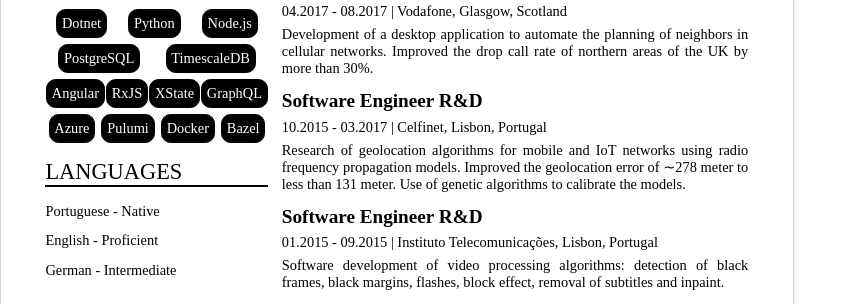
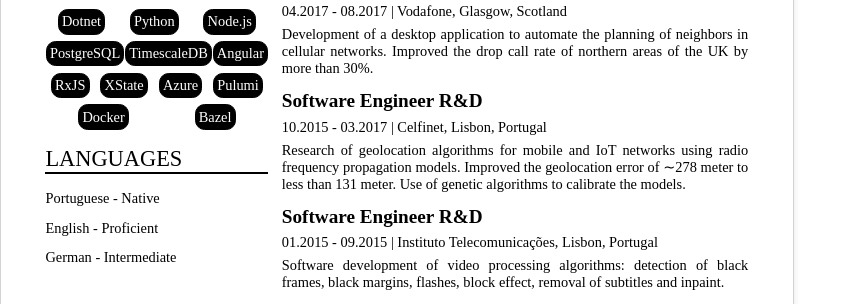
Before and after one commit to brunoroque06/brunoroque06.github.io, an Eleventy site: page docs/bruno-roque-cv.html in a window 1280 px wide. Shown: the part 422-726 px from the top of the page, without its empty margins (0-856 px from the left). Built offline with nearby package versions, Linux system fonts and the light colour scheme; Eleventy itself is replaced by a stand-in of ours; files that its build step writes are made by us from their sources; what puppeteer, sharp would draw is missing.

Commit message:
Improve tech skills

```diff
--- a/docs/bruno-roque-cv.html
+++ b/docs/bruno-roque-cv.html
@@ -110,7 +110,7 @@
         border: 0.1rem black solid;
         border-radius: 0.6rem;
         color: white;
-        padding: 0.3rem;
+        padding: 0.2rem;
       }
 
       .main-title {
@@ -278,7 +278,6 @@
         "Angular",
         "RxJS",
         "XState",
-        "GraphQL",
         "Azure",
         "Pulumi",
         "Docker",
```
